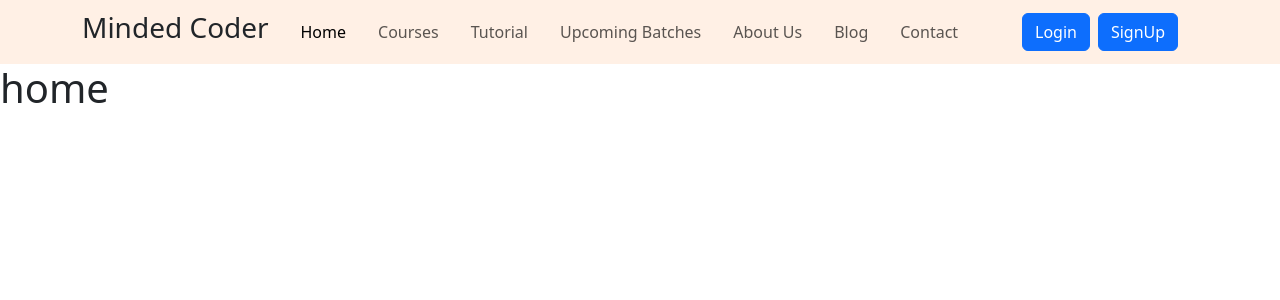
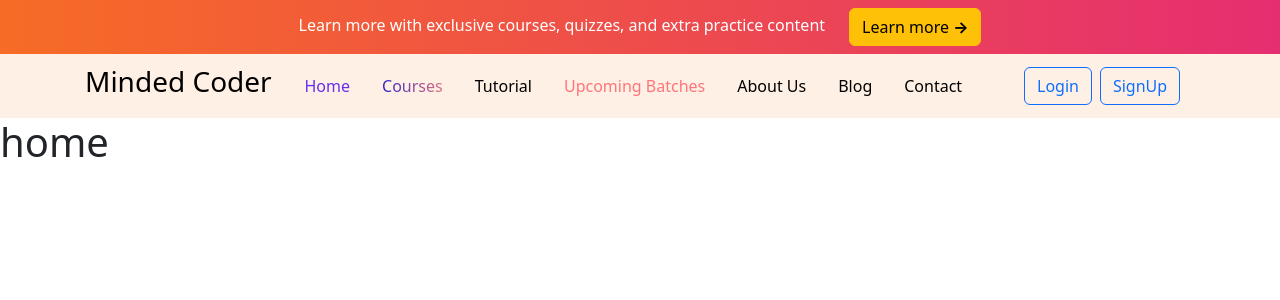
Before and after one commit to Sonu-Pandey1/minded-coder, a React (Vite) app: page / in a window 1280 px wide. Shown: the top 300 px of the page. Built offline with nearby package versions, Linux system fonts and the light colour scheme.

Commit message:
hader Complete

```diff
--- a/src/App.jsx
+++ b/src/App.jsx
@@ -8,6 +8,7 @@ import UpcomingBatches from "./Pages/UpcomingBatches"
 import About from "./Pages/AboutUs"
 import Blog from "./Pages/Blog"
 import Contact from "./Pages/Contact"
+import Hader from "./Components/Hader/Hader"
 
 
 function App() {
@@ -15,6 +16,7 @@ function App() {
 
   return (
     <>
+    <Hader/>
     <Navbar/>
       <Routes>
         <Route path="/">
--- /dev/null
+++ b/src/Components/Hader/Hader.jsx
@@ -0,0 +1,22 @@
+import { NavLink } from "react-router-dom";
+import "../Hader/Hader.scss";
+
+function Header() {
+  return (
+    <>
+      <div className="top-bar text-center p-2 text-white fw-medium ">
+        <span className="pe-4 ">
+          Learn more with exclusive courses, quizzes, and extra practice content
+        </span>
+        <NavLink
+          to={"/about"}
+          className="btn-learn-more text-decoration-none btn btn-warning fw-medium"
+        >
+          Learn more <span className=" fw-bolder">→</span>
+        </NavLink>
+      </div>
+    </>
+  );
+}
+
+export default Header;
--- /dev/null
+++ b/src/Components/Hader/Hader.scss
@@ -0,0 +1,20 @@
+.top-bar {
+  background: linear-gradient(90deg, #ff8a00, #e52e71, #4a90e2);
+  background-size: 300% 300%;
+  animation: gradientAnimation 5s ease infinite;
+}
+
+@keyframes gradientAnimation {
+  0% {
+    background-position: 0% 50%;
+  }
+  33% {
+    background-position: 50% 50%;
+  }
+  66% {
+    background-position: 100% 50%;
+  }
+  100% {
+    background-position: 0% 50%;
+  }
+}
--- a/src/Components/Navbar/Navbar.jsx
+++ b/src/Components/Navbar/Navbar.jsx
@@ -7,7 +7,7 @@ function Navbar() {
       <nav className="navbar navbar-expand-lg navbar-light ">
         <div className="container ">
         <NavLink to={"/"} className="nav-link">
-            <h3>Minded Coder</h3>
+            <h3 className="title">Minded Coder</h3>
         </NavLink>
           <button
             className="navbar-toggler"
@@ -26,13 +26,13 @@ function Navbar() {
           >
             <ul className="navbar-nav p-1 mb-lg-0 gap-3 ">
               <li className="nav-item  ">
-                <NavLink to={"/"} className="nav-link">
+                <NavLink  to={"/"} className="nav-link home">
                   Home
                 </NavLink>
               </li>
 
               <li className="nav-item">
-                <NavLink to={"/courses"} className="nav-link">
+                <NavLink to={"/courses"} className="nav-link courses">
                   Courses
                 </NavLink>
               </li>
@@ -42,7 +42,7 @@ function Navbar() {
                 </NavLink>
               </li>
               <li className="nav-item">
-                <NavLink to={"/upcomingbatches"} className="nav-link">
+                <NavLink to={"/upcomingbatches"} className="nav-link upcomingbatches">
                   Upcoming Batches
                 </NavLink>
               </li>
@@ -65,10 +65,10 @@ function Navbar() {
             <div>
               <ul className="d-flex ms-auto flex-wrap mb-0">
                 <li className="me-2 list-unstyled">
-                  <button className="btn btn-primary">Login</button>
+                  <button className="btn btn-outline-primary">Login</button>
                 </li>
                 <li className="list-unstyled">
-                  <button className="btn btn-primary">SignUp</button>
+                  <button className="btn btn-outline-primary">SignUp</button>
                 </li>
               </ul>
             </div>
--- a/src/Components/Navbar/Navbar.scss
+++ b/src/Components/Navbar/Navbar.scss
@@ -1,13 +1,51 @@
-.navbar{
-    background-color: rgb(255, 240, 229);
+// .active{
+//     color: blue !important;
+//     border-radius: 100px;
+//     // background-color: rgb(235, 220, 209);
+// }
 
-    .navbar-nav{
-        .nav-item :hover{
-            border-radius: 100px;
-             background-color: rgb(235, 220, 209);
+.nav-link {
+  padding: 3px;
+}
 
-             color: blue;
-        }
+.navbar {
+  background-color: rgb(255, 240, 229);
+  color: black;
+  font-weight: 500;
+
+  .title {
+    color: black;
+    background-color: none !important;
+  }
+
+  .navbar-nav {
+    li {
+      .nav-link {
+        // background-color: red;
+        color: black;
+      }
+      .home {
+        color: #662eed;
+      }
+      .upcomingbatches {
+        color: #ff7579;
+      }
+      .courses {
+        background: #121fcf;
+        background: linear-gradient(to right, #121fcf 0%, #ff7579 100%);
+        background-clip: text;
+        -webkit-background-clip: text;
+        -webkit-text-fill-color: transparent;
+      }
     }
+    .nav-item {
+      border-radius: 100px;
+    }
+    .nav-item :hover {
+      border-radius: 100px;
+      background-color: rgb(229, 235, 249);
 
+      color: blue;
+    }
+  }
 }
```
